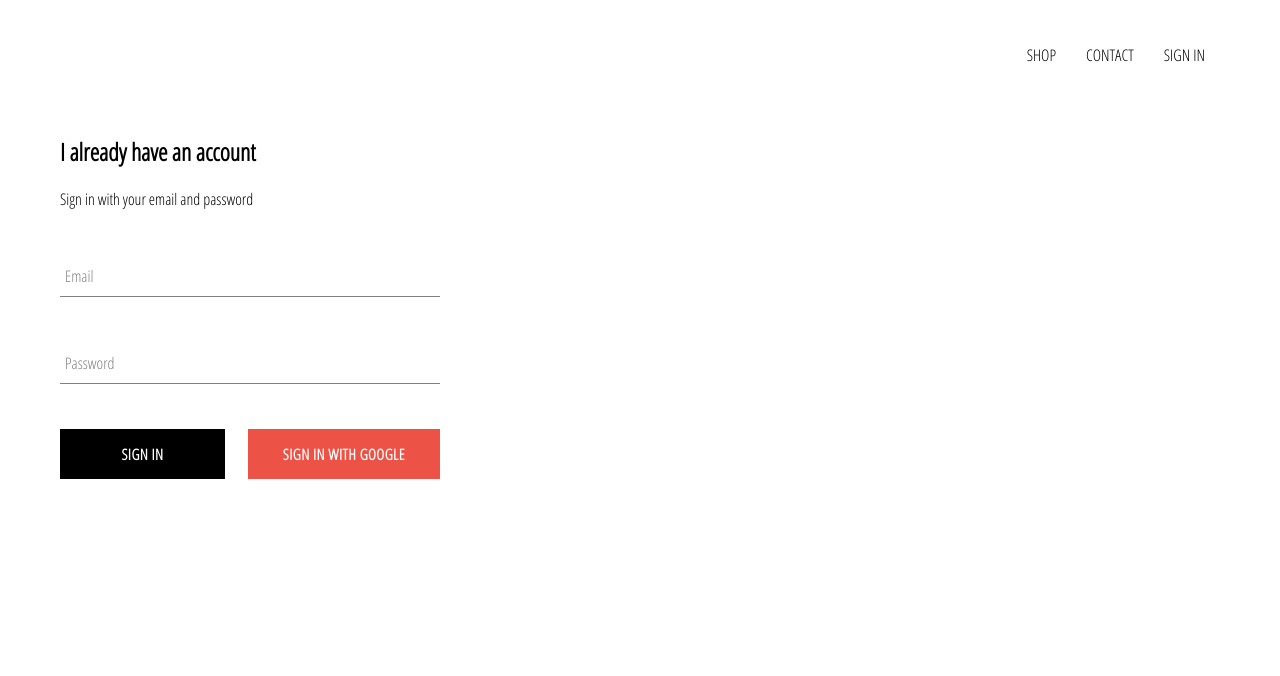
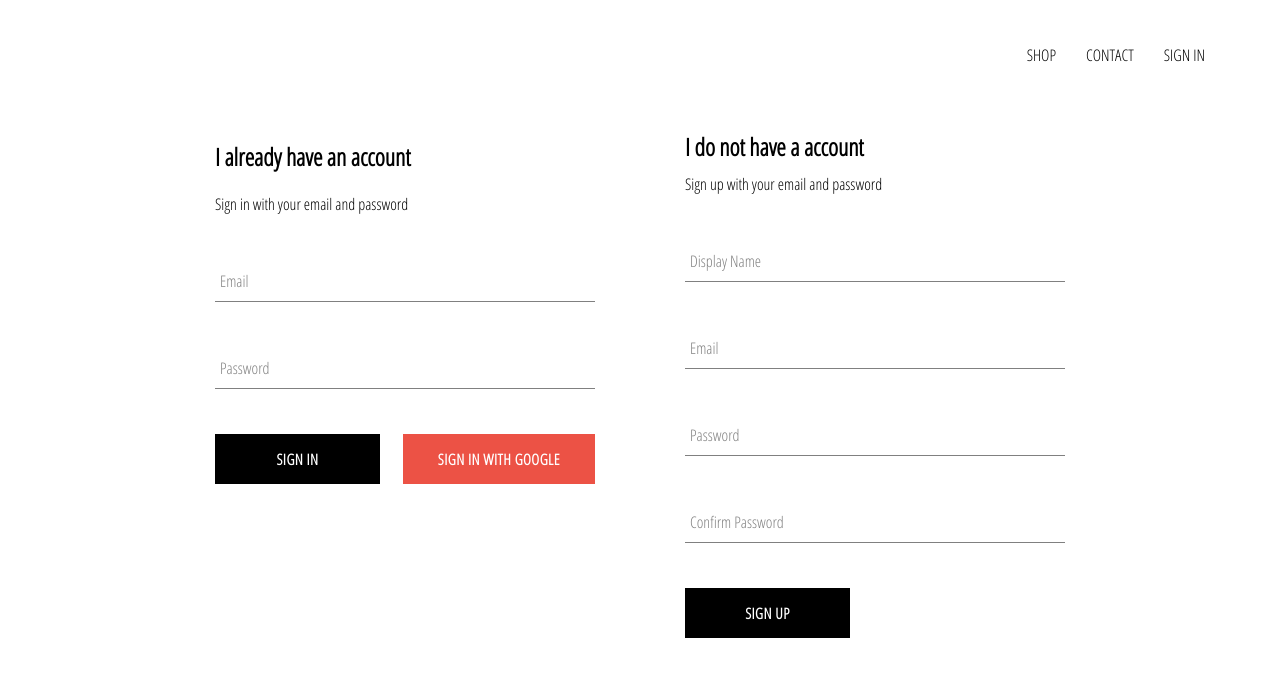
Before and after one commit to GKGB1212/crwn-clothing, a React (Create React App) app: page /signIn in a window 1280 px wide. Shown: the top 676 px of the page. Built offline with nearby package versions, Linux system fonts and the light colour scheme; no server answers; some icons are missing.

Commit message:
implemented firebase utils, included ability to store authenticated users into firebase data

```diff
--- a/src/App.js
+++ b/src/App.js
@@ -8,7 +8,8 @@
 import ShopPage from './pages/shoppage/shop.component';
 import SignInAndSignUpPage from './pages/sign-in-and-sign-up/sign-in-and-sign-up.component';
 
-import {auth} from './firebase/firebase.utils'
+import {auth} from './firebase/firebase.utils';
+import {createUserProfileDocument} from './firebase/firebase.utils';
 
 class App extends React.Component {
   constructor(){
@@ -22,11 +23,25 @@
   unsubscribeFromAuth=null;
 
   componentDidMount(){
+    //sử dụng onAuthStateChanged để lắng nghe trạng thái hiện tại của user.
     //firebase.auth.Auth.onAuthStateChanged to receive sign in state changes.
-    this.unsubscribeFromAuth= auth.onAuthStateChanged(user=>{
-      this.setState({currentUser: user});
+    this.unsubscribeFromAuth= auth.onAuthStateChanged(async userAuth=>{
+      createUserProfileDocument(userAuth);
+      if(userAuth){
+        const userRef= await createUserProfileDocument(userAuth);
 
-      console.log(user);
+        //??????????????????????????????????????
+        userRef.onSnapshot(snapShot=>{
+          this.setState({
+            currentUser:{
+              id:snapShot.id,
+              ...snapShot.data()
+            }
+          },()=>{console.log(this.state);});
+        });
+      }
+      //nếu đăng xuất thì set lại cho bằng rỗng
+      this.setState({currentUser:userAuth});
     })
   }
 
--- /dev/null
+++ b/src/components/sign-up/sign-up.component.jsx
@@ -0,0 +1,97 @@
+import React from 'react';
+
+import { auth, createUserProfileDocument } from '../../firebase/firebase.utils';
+import CustomButton from '../custom-button/custom-button.component';
+import FormInput from '../form-input/form-input.component';
+
+import './sign-up.styles.scss';
+
+class SignUp extends React.Component {
+
+    constructor() {
+        super();
+
+        this.state = {
+            displayName: '',
+            email: '',
+            password: '',
+            confirmPassword: ''
+        }
+    }
+
+    handleSubmit = async (event) => {
+        event.preventDefault();
+
+        if (this.state.password != this.state.confirmPassword) {
+            alert("Password don't match")
+            return;
+        }
+
+        try {
+            const { user } = await auth.createUserWithEmailAndPassword(this.state.email, this.state.password);
+
+            const {displayName}=this.state;
+            console.log(displayName);
+            await createUserProfileDocument(user, { displayName});
+
+            this.setState = {
+                displayName: '',
+                email: '',
+                password: '',
+                confirmPassword: ''
+            }
+
+        } catch (error) {
+            console.error(error);
+        }
+    }
+
+    handleChange=(event)=>{
+        const {name,value}=event.target;
+        this.setState({[name]:value});
+    }
+    render() {
+        return (
+            <div className="sign-up">
+                <h2 className="title">I do not have a account</h2>
+                <span>Sign up with your email and password</span>
+                <form className='sign-up-form' onSubmit={this.handleSubmit}>
+                    <FormInput
+                        type='text'
+                        name='displayName'
+                        value={this.state.displayName}
+                        onChange={this.handleChange}
+                        label='Display Name'
+                        required
+                    />
+                    <FormInput
+                        type='email'
+                        name='email'
+                        value={this.state.email}
+                        onChange={this.handleChange}
+                        label='Email'
+                        required
+                    />
+                    <FormInput
+                        type='password'
+                        name='password'
+                        value={this.state.password}
+                        onChange={this.handleChange}
+                        label='Password'
+                        required
+                    />
+                    <FormInput
+                        type='password'
+                        name='confirmPassword'
+                        value={this.state.confirmPassword}
+                        onChange={this.handleChange}
+                        label='Confirm Password'
+                        required
+                    />
+                    <CustomButton type='submit'>SIGN UP</CustomButton>
+                </form>
+            </div>
+        )
+    }
+}
+export default SignUp;
--- /dev/null
+++ b/src/components/sign-up/sign-up.styles.scss
@@ -0,0 +1,9 @@
+.sign-up {
+    display: flex;
+    flex-direction: column;
+    width: 380px;
+
+    .title {
+      margin: 10px 0;
+    }
+  }
--- a/src/firebase/firebase.utils.js
+++ b/src/firebase/firebase.utils.js
@@ -1,7 +1,8 @@
-import firebase from 'firebase';
+import firebase from 'firebase/app';
 import 'firebase/firestore';
 import 'firebase/auth';
 
+//Firebase config
 const config={
     apiKey: "AIzaSyCEfQ5Y8iFjwDGfnxyRMNXrMTLx666nHtk",
     authDomain: "crwn-db-7a63c.firebaseapp.com",
@@ -14,6 +15,34 @@
 
 firebase.initializeApp(config);
 
+export const createUserProfileDocument= async (userAuth, additionalData)=>{
+    if(!userAuth) return;
+
+    const userRef=firestore.doc(`users/${userAuth.uid}`);
+
+    const snapShot=await userRef.get();
+
+    console.log(snapShot);
+
+    //kiểm tra với id này thì người dùng đã tồn tại trong collection users chưa, nếu chưa thì thêm vào
+    if(!snapShot.exists){
+        const {displayName,email}=userAuth;
+        const createAt=new Date();
+        try{
+            await userRef.set({
+                displayName,
+                email,
+                createAt,
+                ...additionalData
+            })
+        }catch(err){
+            config.log('error creating user '+ err.message);
+        }
+    }
+
+    return userRef;
+}
+
 export const auth=firebase.auth();
 export const firestore=firebase.firestore();
 
--- a/src/pages/sign-in-and-sign-up/sign-in-and-sign-up.component.jsx
+++ b/src/pages/sign-in-and-sign-up/sign-in-and-sign-up.component.jsx
@@ -1,12 +1,14 @@
 import React from 'react';
 
 import SignIn from '../../components/sign-in/sign-in.component';
+import SignUp from '../../components/sign-up/sign-up.component';
 
 import './sign-in-and-sign-up.styles.scss';
 
 const SignInAndSignUpPage=()=>(
     <div className='sign-in-and-sign-up'>
         <SignIn/>
+        <SignUp/>
     </div>
 );
 
--- a/src/pages/sign-in-and-sign-up/sign-in-and-sign-up.styles.scss
+++ b/src/pages/sign-in-and-sign-up/sign-in-and-sign-up.styles.scss
@@ -0,0 +1,6 @@
+.sign-in-and-sign-up {
+    width: 850px;
+    display: flex;
+    justify-content: space-between;
+    margin: 30px auto;
+  }
```
